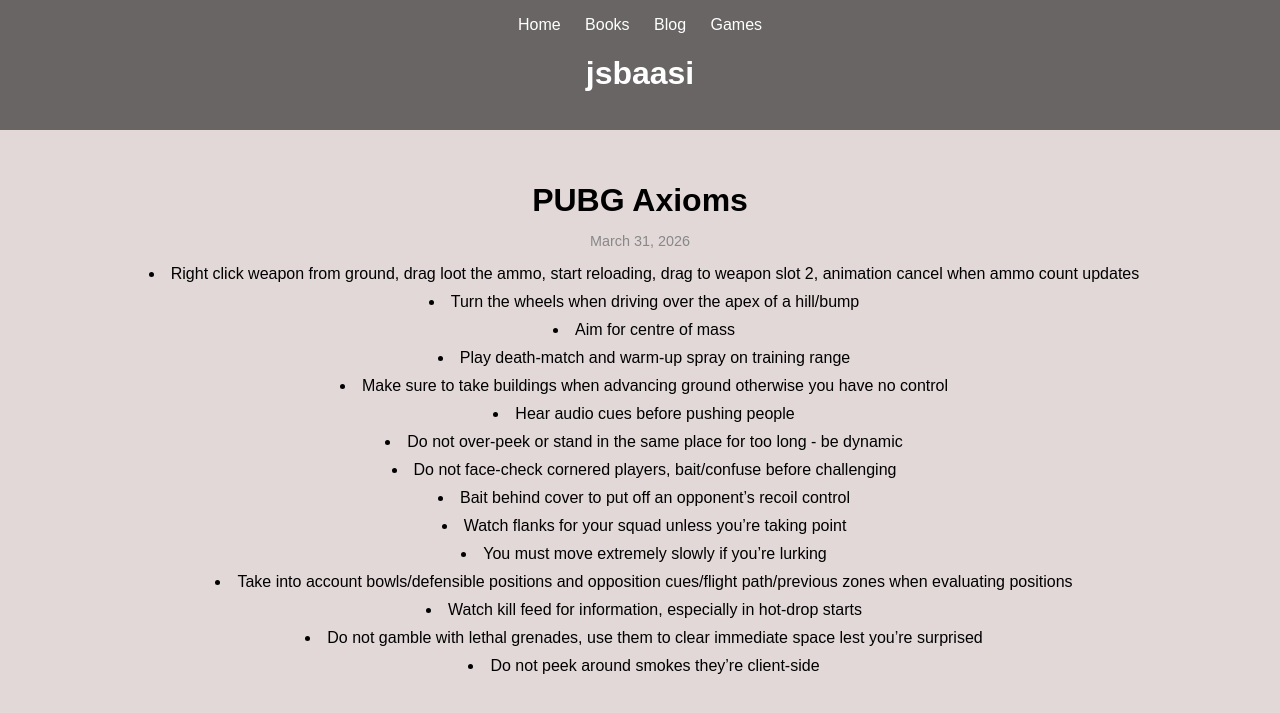
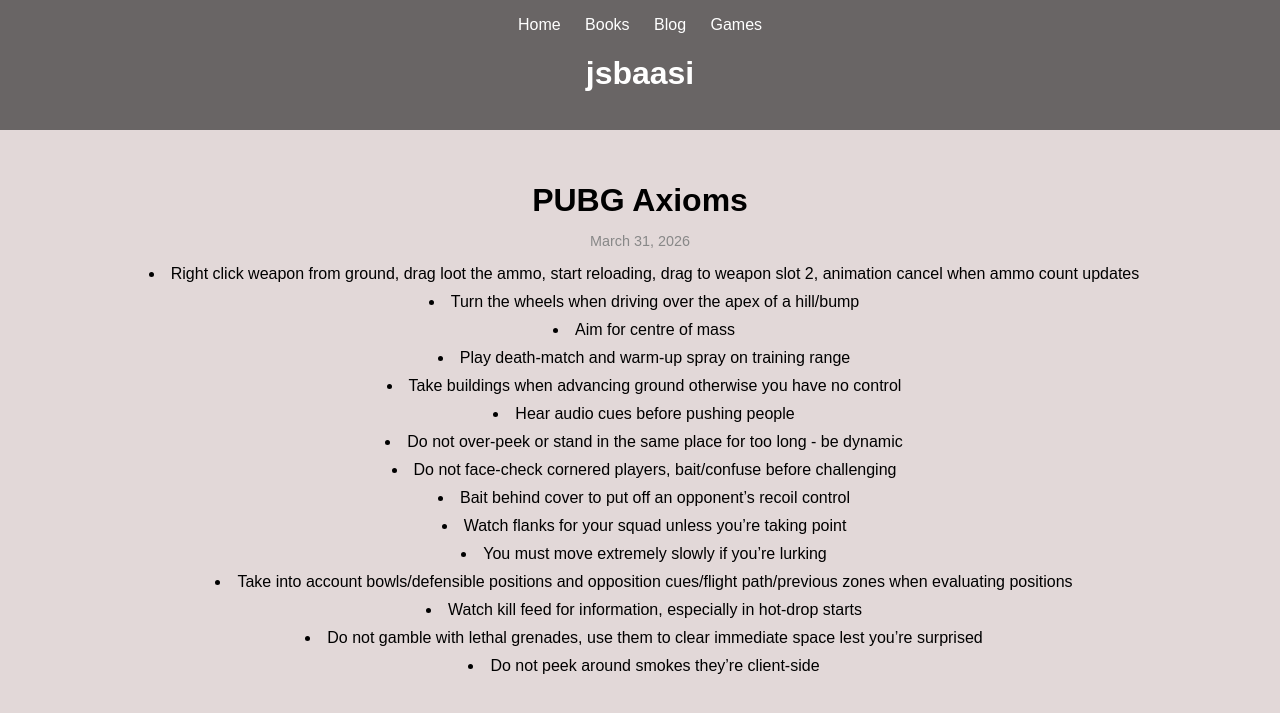
Before and after one commit to jsbaasi/jsbaasi.github.io, a Jekyll site: the page built from _posts/2026-03-31-pubg-axioms.md, in a window 1280 px wide. Shown: the top 713 px of the page. Built offline with Jekyll 4.4.1, drawn with Linux system fonts in a browser that asks for light colours.

```diff
--- a/_posts/2026-03-31-pubg-axioms.md
+++ b/_posts/2026-03-31-pubg-axioms.md
@@ -9,7 +9,7 @@
 - Turn the wheels when driving over the apex of a hill/bump
 - Aim for centre of mass
 - Play death-match and warm-up spray on training range
-- Make sure to take buildings when advancing ground otherwise you have no control
+- Take buildings when advancing ground otherwise you have no control
 - Hear audio cues before pushing people
 - Do not over-peek or stand in the same place for too long - be dynamic
 - Do not face-check cornered players, bait/confuse before challenging
```
